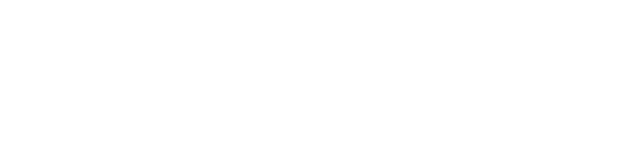
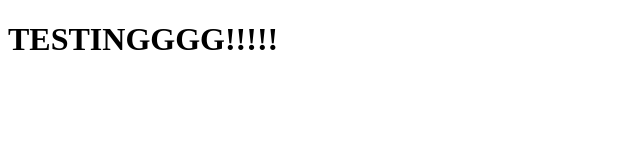
Before and after one commit to studiolittle/jlitztest, a plain HTML site: page index.html in a window 1280 px wide. Shown: the whole page, without its empty margins (0-640 px from the left). Drawn offline with Linux system fonts and the light colour scheme.

Commit message:
first commit without anyone

```diff
--- a/index.html
+++ b/index.html
@@ -10,6 +10,7 @@
 </head>
 
 <body>
+  <h1>TESTINGGGG!!!!!</h1>
 
 </body>
 
```
